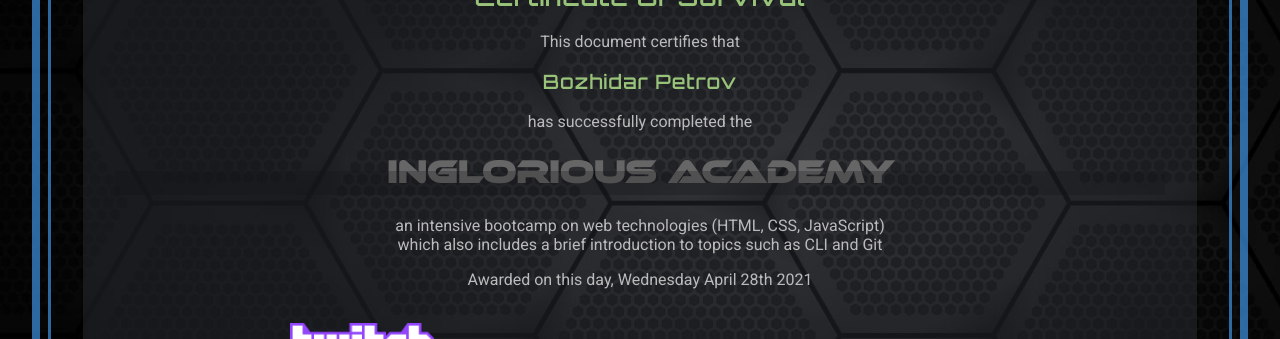
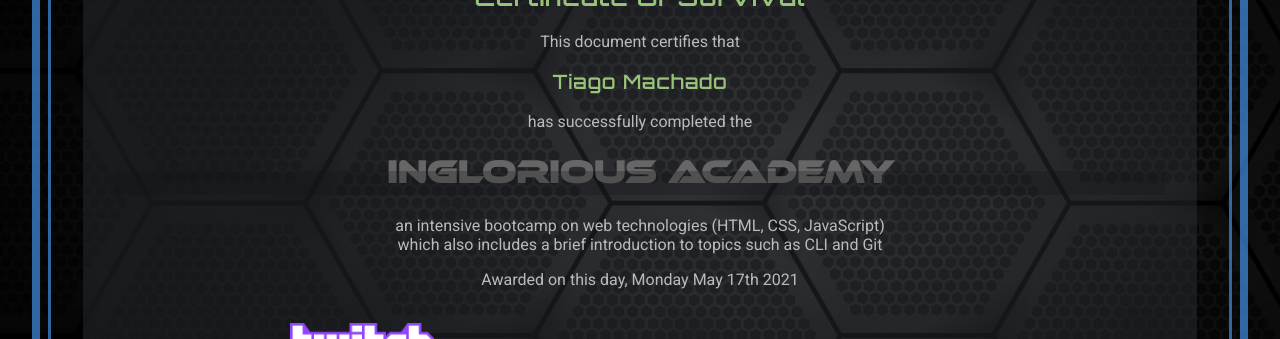
Before and after one commit to IngloriousCoderz/inglorious-portfolio, a website: page 21.5-easter-special/certificate-of-survival/index.html in a window 1280 px wide. Shown: the part 253-592 px from the top of the page. Drawn offline with nearby package versions, Linux system fonts and the light colour scheme; files that its build step writes are made by us from their sources; files whose address does not match are found by name.

Commit message:
Issue second certificate

```diff
--- a/21.5-easter-special/certificate-of-survival/index.html
+++ b/21.5-easter-special/certificate-of-survival/index.html
@@ -18,7 +18,7 @@
 
         <h2>Certificate Of Survival</h2>
         <p>This document certifies that</p>
-        <h3>Bozhidar Petrov</h3>
+        <h3>Tiago Machado</h3>
         <p>has successfully completed the</p>
         <h1>
           <span>Inglorious Academy</span>
@@ -27,7 +27,7 @@
         <p>an intensive bootcamp on web technologies (HTML, CSS, JavaScript)<br>which also includes a brief introduction
           to
           topics such as CLI and Git</p>
-        <p>Awarded on this day, Wednesday April 28th 2021</p>
+        <p>Awarded on this day, Monday May 17th 2021</p>
 
         <div class="flex">
           <div class="left">
```
